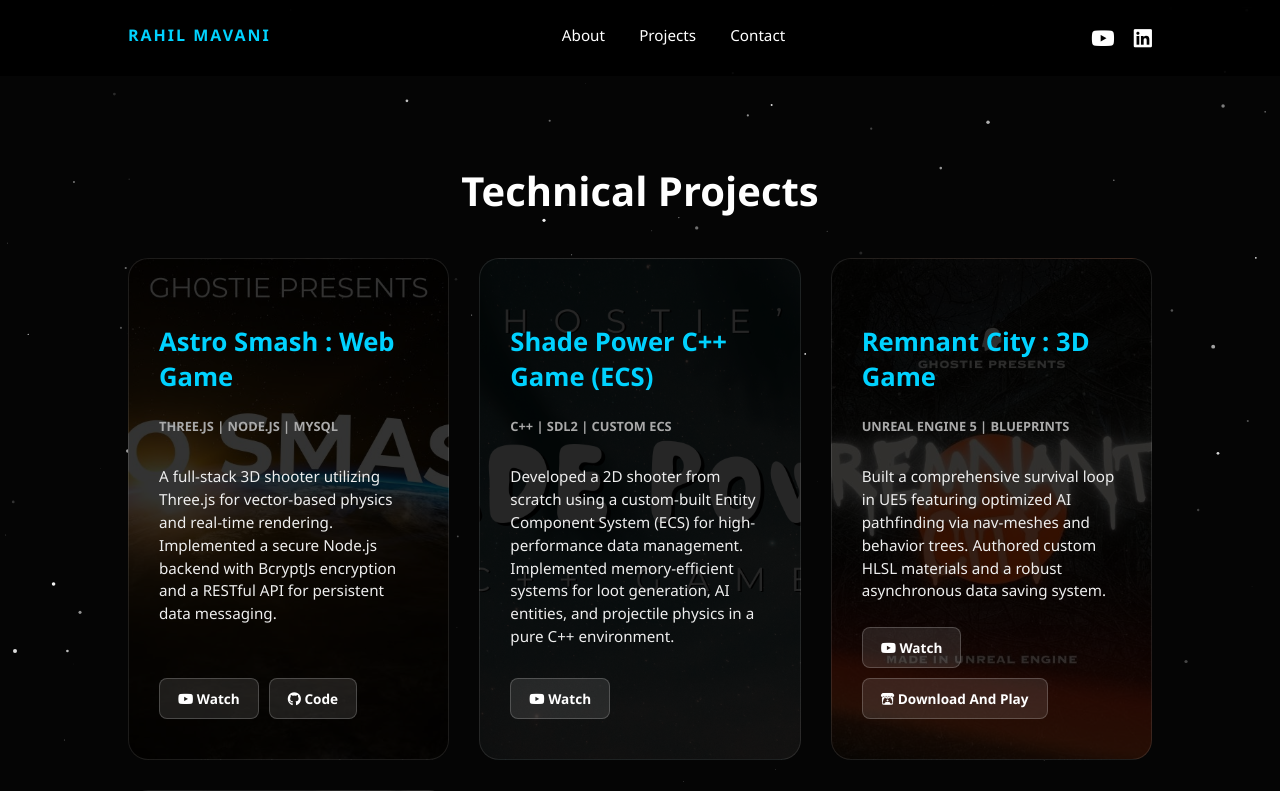
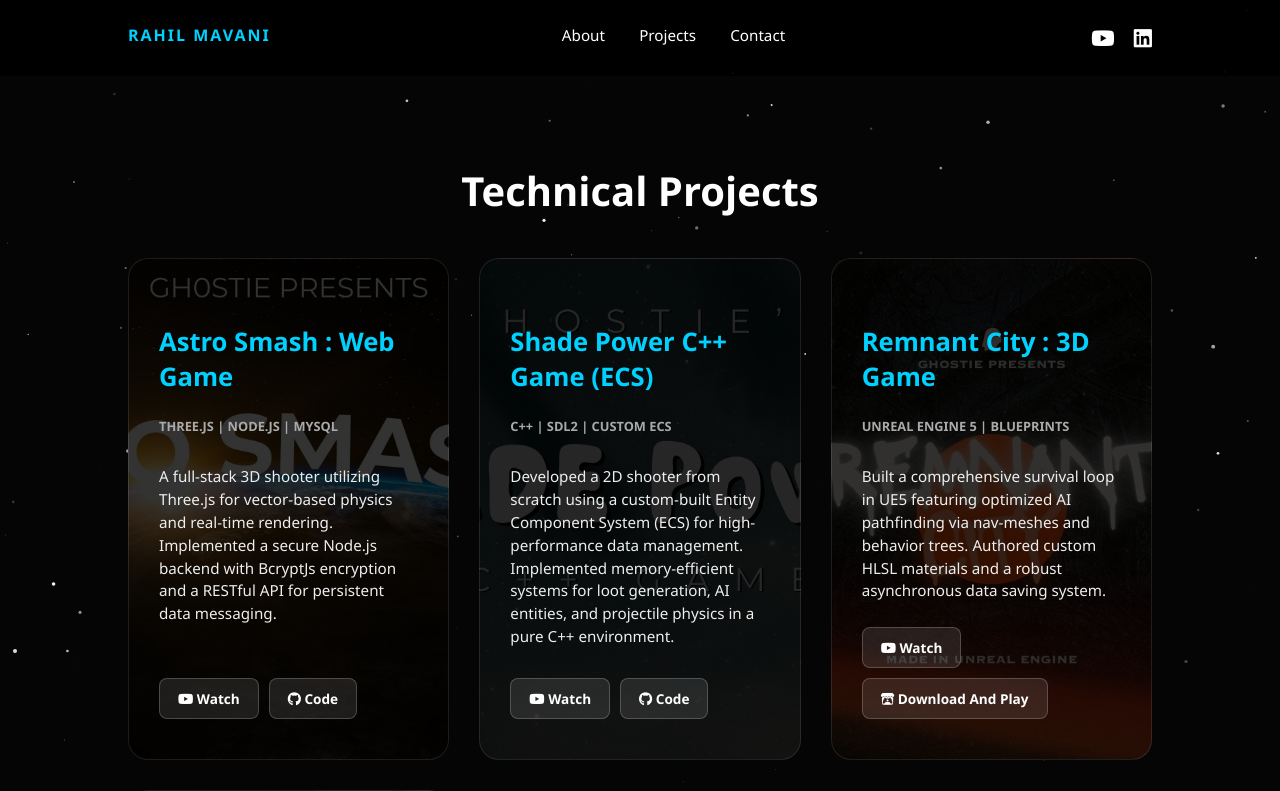
Before and after one commit to RahillMavani/RahillMavani.github.io, a plain HTML site: page projects.html in a window 1280 px wide. Shown: the top 791 px of the page. Drawn offline with Linux system fonts and the light colour scheme.

Commit message:
Added github repo

```diff
--- a/projects.html
+++ b/projects.html
@@ -51,6 +51,7 @@
                 </p>
                 <div class="project-links">
                     <a href="https://www.youtube.com/watch?v=2GYfDKOkVBg" target="_blank" class="btn-small yt"><i class="fab fa-youtube"></i> Watch</a>
+                    <a href="https://github.com/RahillMavani/Shade_Power" target="_blank" class="btn-small"><i class="fab fa-github"></i> Code</a>
                 </div>
             </div>
 
```
